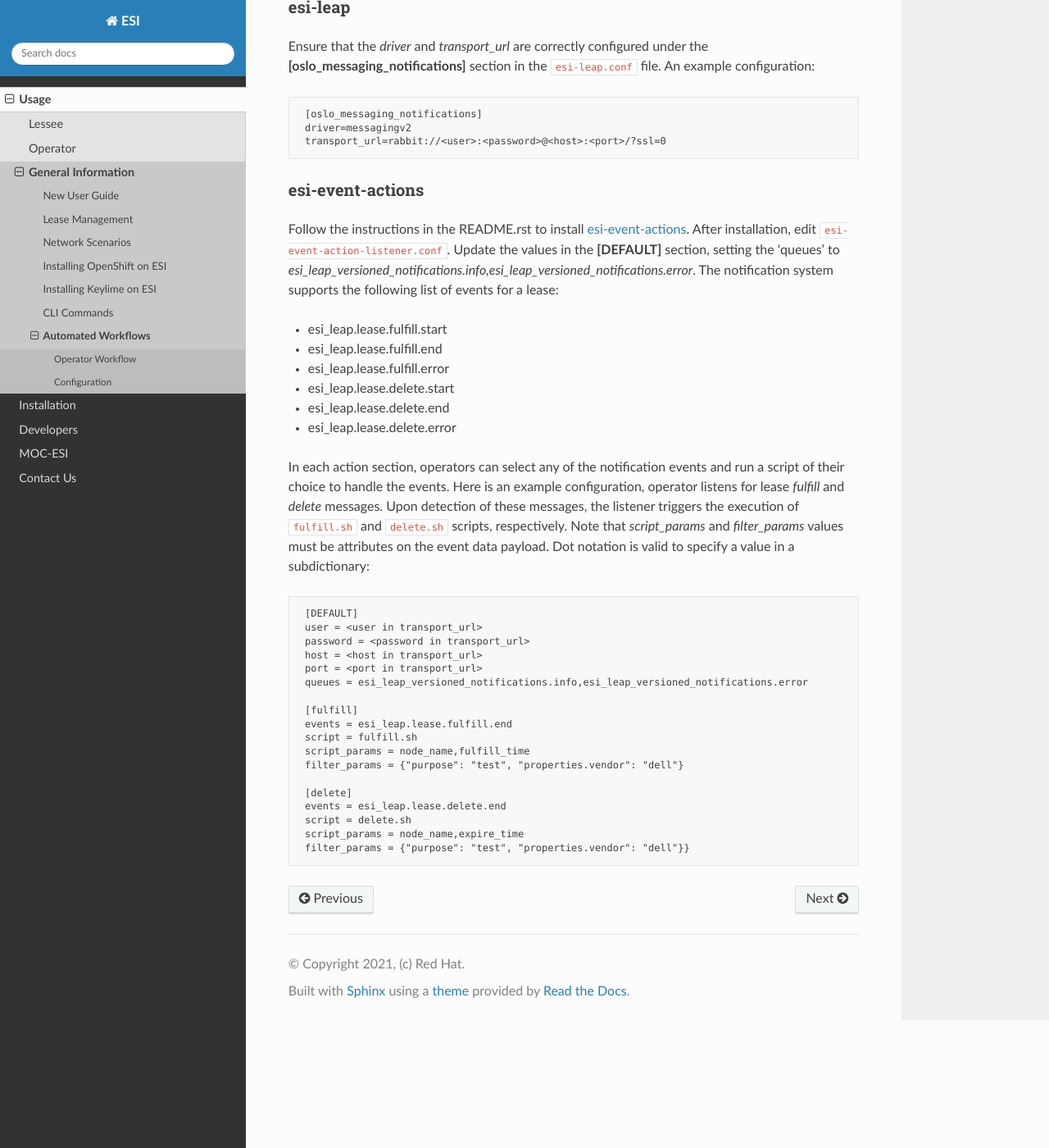
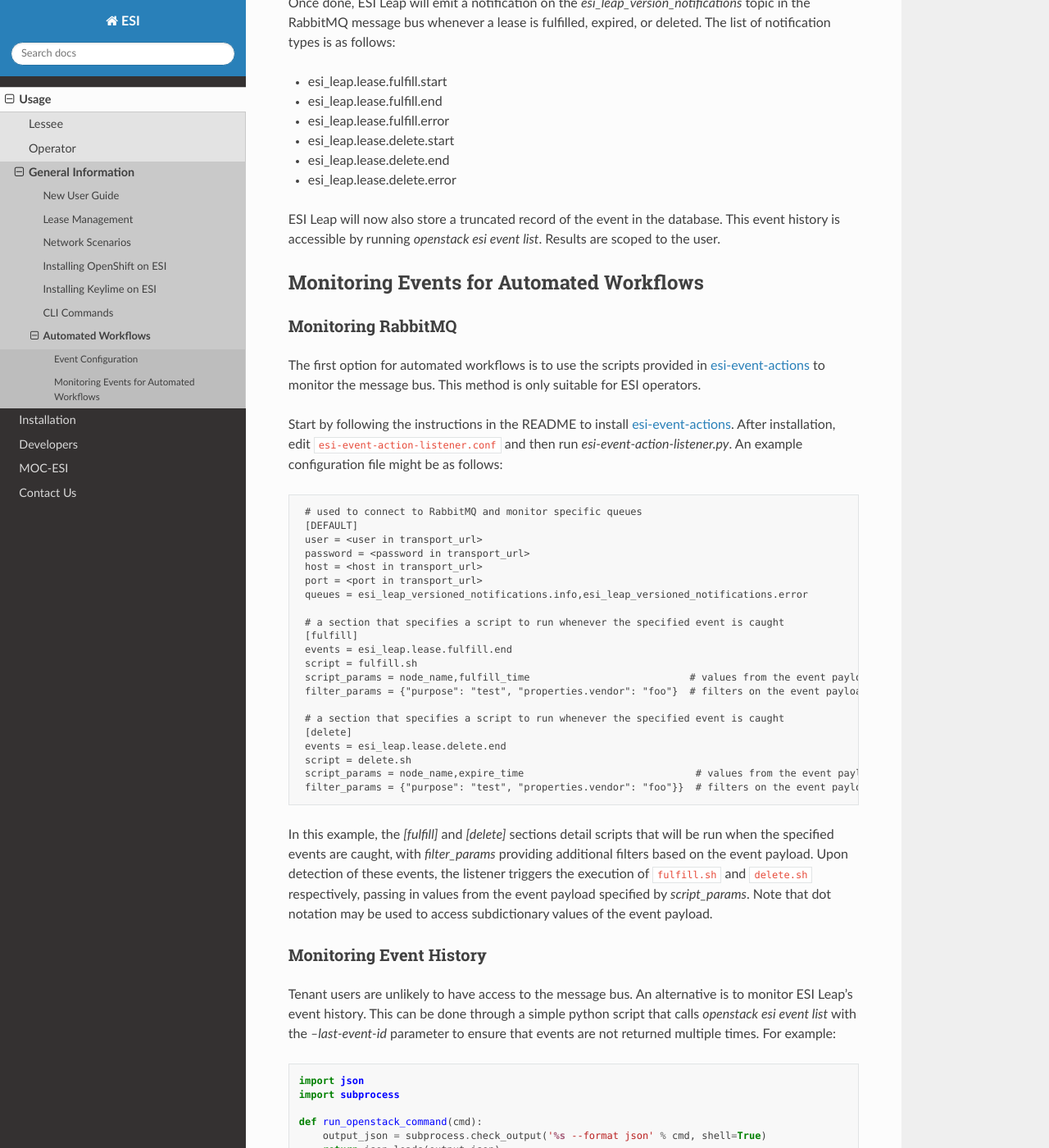
Before and after one commit to CCI-MOC/esi, a Sphinx documentation site: the page built from docs/source/usage/automated_workflows.rst, in a window 1280 px wide and 1400 px high, scrolled down 541 px. Shown: the whole window at 82% size. Built offline with Sphinx 7.4.7 and the Read the Docs theme 2.0.0, drawn with Linux system fonts in a browser that asks for light colours; some of the changed text lies outside the part shown.

Commit message:
Added documentation regarding user automated workflows

```diff
--- a/docs/source/usage/automated_workflows.rst
+++ b/docs/source/usage/automated_workflows.rst
@@ -1,18 +1,12 @@
 Automated Workflows
 ===================
 
-ESI Leap is configured to emit notifications over a message bus to signal lease events within esi-leap services. These notifications can be consumed and processed by any external service. In our use case, we integrate the `esi-event-actions`_  script that listens to the message queue and executes scripts when lease events are caught.
+Users may wish to set up automatic processes that trigger when nodes are leased or returned. There are two high-level ways of setting up such automated workflows, with each being suitable for a different class of user. Both require the use of `ESI Leap`_, and the configuration of ESI Leap notifications.
 
-Operator Workflow
------------------
-When a lease is fulfilled, expired or deleted, esi-leap emits the notification on the 'esi_leap_versioned_notifications' topic in the RabbitMQ message bus. ESI operator can utilize the esi-event-actions to listen for notification messages from esi-leap services. The notification payload includes lease and node attributes structured as JSON object, enabling operators to execute any script to handle the notification.
+Event Configuration
+-------------------
 
-Configuration
--------------
-esi-leap
-~~~~~~~~
-Ensure that the `driver` and `transport_url` are correctly configured under the **[oslo_messaging_notifications]** section in the ``esi-leap.conf`` file.
-An example configuration:
+In order for ESI Leap to emit notifications, ensure that the `driver` and `transport_url` are correctly configured under the **[oslo_messaging_notifications]** section in the ``esi-leap.conf`` file. For example:
 
 .. prompt::
 
@@ -20,10 +14,7 @@
     driver=messagingv2
     transport_url=rabbit://<user>:<password>@<host>:<port>/?ssl=0
 
-esi-event-actions
-~~~~~~~~~~~~~~~~~
-Follow the instructions in the README.rst to install `esi-event-actions`_. After installation, edit ``esi-event-action-listener.conf``. Update the values in the **[DEFAULT]** section, setting the 'queues' to `esi_leap_versioned_notifications.info,esi_leap_versioned_notifications.error`.
-The notification system supports the following list of events for a lease:
+Once done, ESI Leap will emit a notification on the `esi_leap_version_notifications` topic in the RabbitMQ message bus whenever a lease is fulfilled, expired, or deleted. The list of notification types is as follows:
 
 * esi_leap.lease.fulfill.start
 * esi_leap.lease.fulfill.end
@@ -32,11 +23,21 @@
 * esi_leap.lease.delete.end
 * esi_leap.lease.delete.error
 
-In each action section, operators can select any of the notification events and run a script of their choice to handle the events.
-Here is an example configuration, operator listens for lease `fulfill` and `delete` messages. Upon detection of these messages, the listener triggers the execution of ``fulfill.sh`` and ``delete.sh`` scripts, respectively. Note that `script_params` and `filter_params` values must be attributes on the event data payload. Dot notation is valid to specify a value in a subdictionary:
+ESI Leap will now also store a truncated record of the event in the database. This event history is accessible by running `openstack esi event list`. Results are scoped to the user.
+
+Monitoring Events for Automated Workflows
+-----------------------------------------
+
+Monitoring RabbitMQ
+~~~~~~~~~~~~~~~~~~~
+
+The first option for automated workflows is to use the scripts provided in `esi-event-actions`_ to monitor the message bus. This method is only suitable for ESI operators.
+
+Start by following the instructions in the README to install `esi-event-actions`_. After installation, edit ``esi-event-action-listener.conf`` and then run `esi-event-action-listener.py`. An example configuration file might be as follows:
 
 .. prompt::
 
+    # used to connect to RabbitMQ and monitor specific queues
     [DEFAULT]
     user = <user in transport_url>
     password = <password in transport_url>
@@ -44,17 +45,70 @@
     port = <port in transport_url>
     queues = esi_leap_versioned_notifications.info,esi_leap_versioned_notifications.error
 
+    # a section that specifies a script to run whenever the specified event is caught
     [fulfill]
     events = esi_leap.lease.fulfill.end
     script = fulfill.sh
-    script_params = node_name,fulfill_time
-    filter_params = {"purpose": "test", "properties.vendor": "dell"}
+    script_params = node_name,fulfill_time                           # values from the event payload to be passed into the script
+    filter_params = {"purpose": "test", "properties.vendor": "foo"}  # filters on the event payload that must be fulfilled for the script to run
 
+    # a section that specifies a script to run whenever the specified event is caught
     [delete]
     events = esi_leap.lease.delete.end
     script = delete.sh
-    script_params = node_name,expire_time
-    filter_params = {"purpose": "test", "properties.vendor": "dell"}}
+    script_params = node_name,expire_time                             # values from the event payload to be passed into the script
+    filter_params = {"purpose": "test", "properties.vendor": "foo"}}  # filters on the event payload that must be fulfilled for the script to run
+
+In this example, the `[fulfill]` and `[delete]` sections detail scripts that will be run when the specified events are caught, with `filter_params` providing additional filters based on the event payload. Upon detection of these events, the listener triggers the execution of ``fulfill.sh`` and ``delete.sh`` respectively, passing in values from the event payload specified by `script_params`. Note that dot notation may be used to access subdictionary values of the event payload.
+
+Monitoring Event History
+~~~~~~~~~~~~~~~~~~~~~~~~
+
+Tenant users are unlikely to have access to the message bus. An alternative is to monitor ESI Leap's event history. This can be done through a simple python script that calls `openstack esi event list` with the `--last-event-id` parameter to ensure that events are not returned multiple times. For example:
+
+::
+
+   import json
+   import subprocess
+
+   def run_openstack_command(cmd):
+       output_json = subprocess.check_output('%s --format json' % cmd, shell=True)
+       return json.loads(output_json)
+
+   def get_last_event_id(default_last_event_id=0, file_name='.esi-last-event-id'):
+       try:
+           with open(file_name, "r") as f:
+               last_event_id = int(f.read())
+       except FileNotFoundError:
+           last_event_id = default_last_event_id
+       except ValueError:
+           last_event_id = default_last_event_id
+       return last_event_id
+
+   def write_last_event_id(last_event_id, file_name='.esi-last-event-id'):
+       with open(file_name, "w") as f:
+           f.write(str(last_event_id))
+
+   def main():
+       last_event_id = get_last_event_id()
+       events = run_openstack_command('openstack esi event list --last-event-id %s' % last_event_id)
+       new_last_event_id = last_event_id
+       for event in events:
+           new_last_event_id = event['ID']
+           if event['Event Type'] == 'esi_leap.lease.fulfill.end':
+               node_uuid = event['Resource UUID']
+               lease_uuid = event['Object UUID']
+               lease = run_openstack_command('openstack esi lease show %s' % lease_uuid)
+               print("Lease %s with purpose %s on node %s started" % (lease_uuid, lease['purpose'], node_uuid))
+           elif event['Event Type'] == 'esi_leap.lease.delete.end':
+               node_uuid = event['Resource UUID']
+               lease_uuid = event['Object UUID']
+               print("Lease %s on node %s ended" % (lease_uuid, node_uuid))
+       write_last_event_id(new_last_event_id)
+
+   if __name__ == "__main__":
+       main()
 
 
+.. _ESI Leap: https://github.com/CCI-MOC/esi-leap
 .. _esi-event-actions: https://github.com/CCI-MOC/esi-event-actions
```
